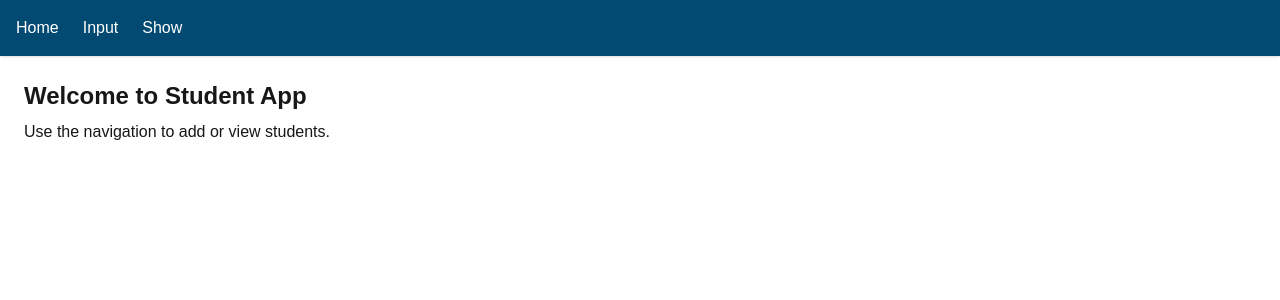
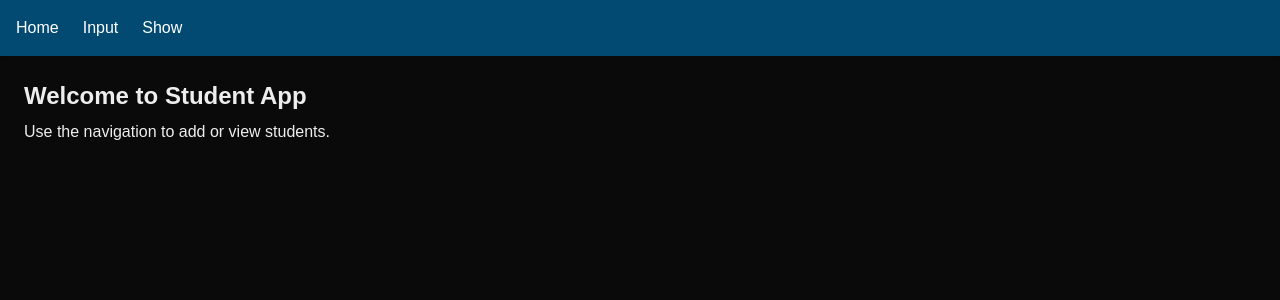
Before and after one commit to mhamid019/inputshowwithapi, a Next.js app: page / in a window 1280 px wide. Shown: the top 300 px of the page. Built offline with nearby package versions, Linux system fonts and the light colour scheme.

Commit message:
css updated

```diff
--- a/app/global.css
+++ b/app/global.css
@@ -1,8 +1,8 @@
 @import "tailwindcss";
 
 :root {
-  --background: #ffffff;
-  --foreground: #171717;
+  --background: #0a0a0a;
+  --foreground: #ededed;
 }
 
 /*
@@ -15,8 +15,8 @@
 
 @media (prefers-color-scheme: dark) {
   :root {
-    --background: #0a0a0a;
-    --foreground: #ededed;
+    --background: #ffffff;
+    --foreground: #171717;
   }
 }
 
```
